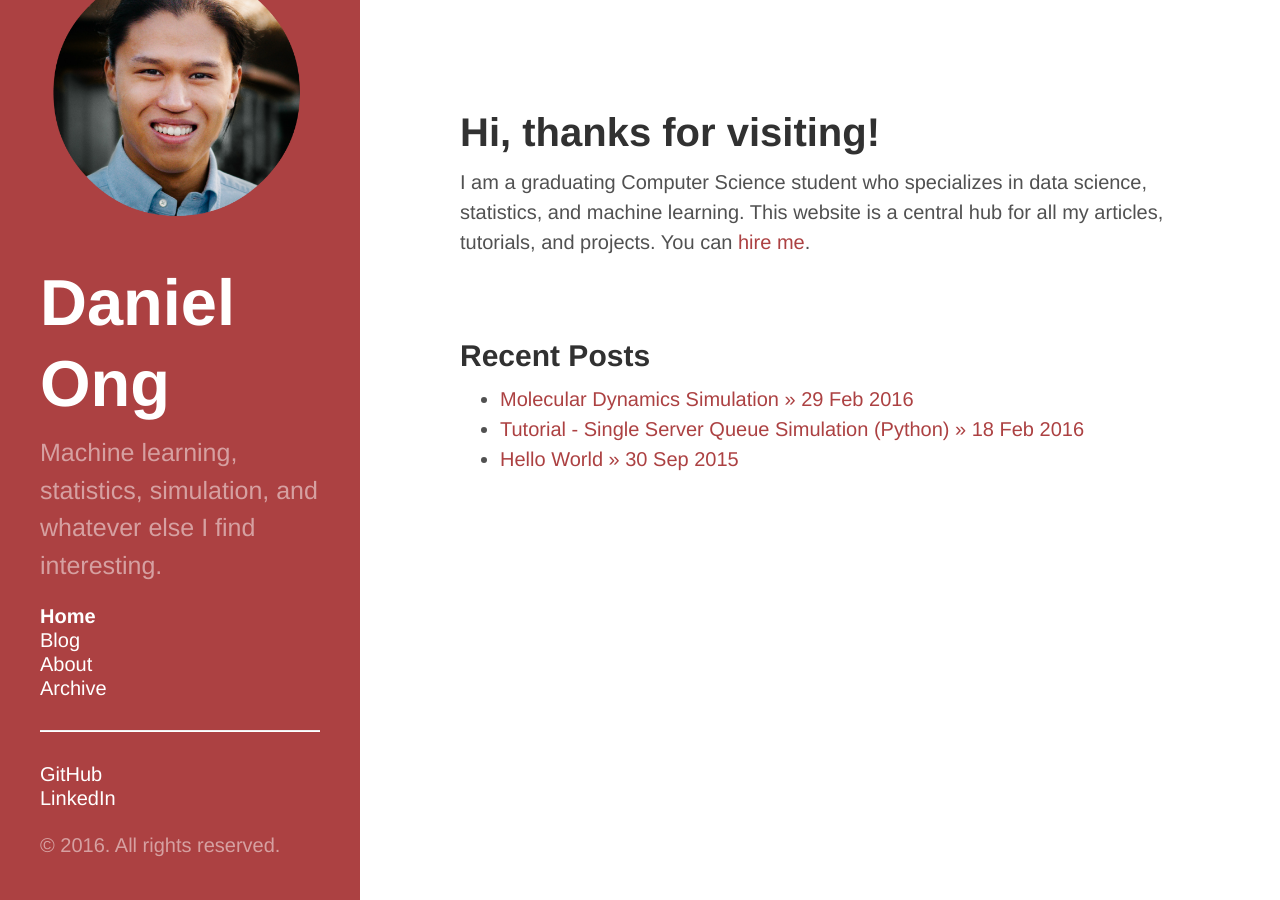
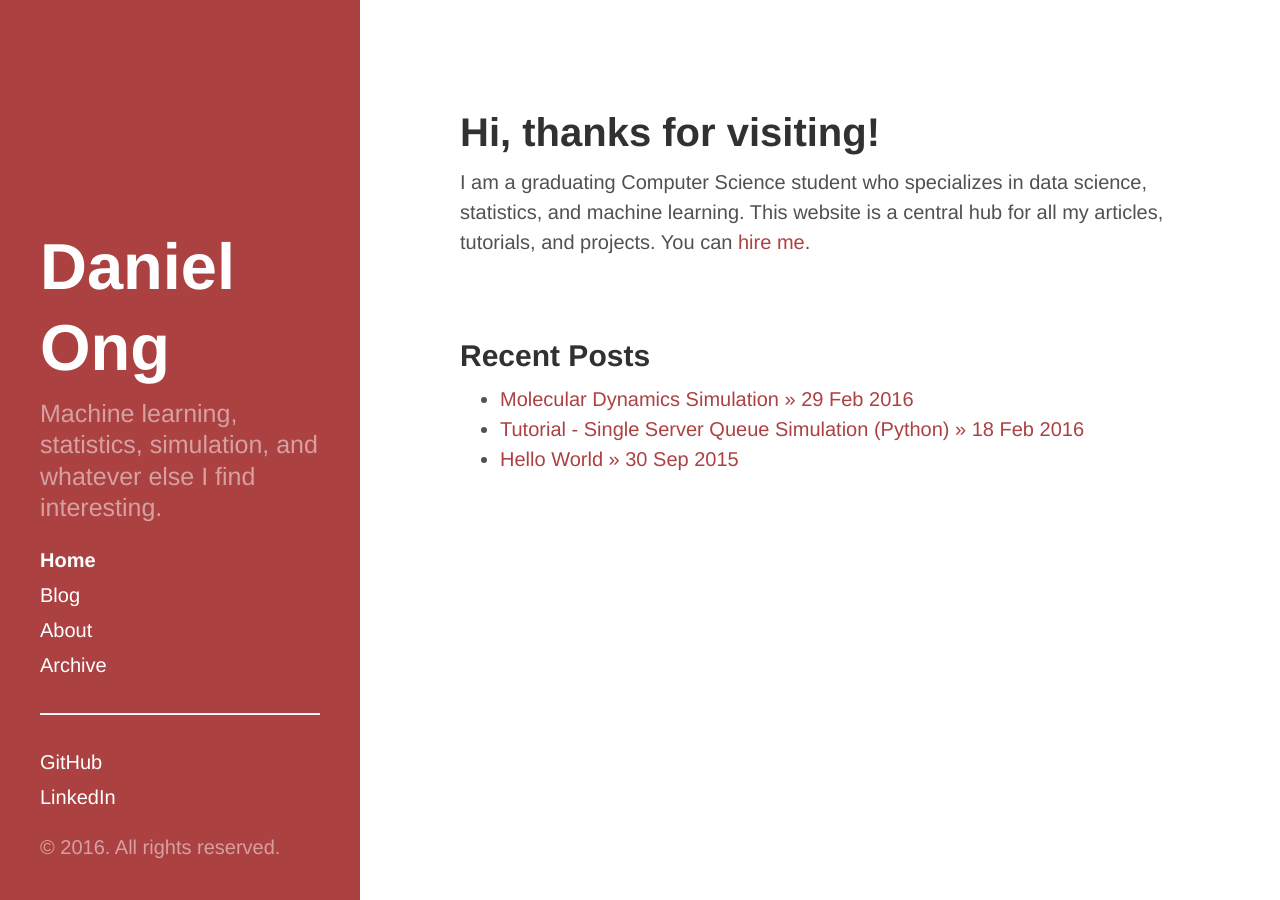
Before and after one commit to danong/danong.github.io, a Jekyll site: the page built from index.html, in a window 1280 px wide. Built offline with Jekyll 4.4.1, drawn with Linux system fonts in a browser that asks for light colours.

Commit message:
trying new css values

```diff
--- a/public/css/hyde.css
+++ b/public/css/hyde.css
@@ -103,19 +103,22 @@ html {
 
 /* Fix height issues */
 @media (max-height: 1080px) {
-  .sidebar-nav-item {
-	line-height: 1.2;
+  .sidebar {
+	line-height: 1.5;
   }
 }
 
-@media (max-height: 800px) {
+@media (max-height: 900px) {
   .top-image {
 	display: none;
+  }
+  .sidebar {
+    line-height: 1.25;
   }
 }
 
 @media (max-height: 600px) {
-  .sidebar-nav-item {
+  .sidebar {
 	line-height: 1;
   }
 }
```
